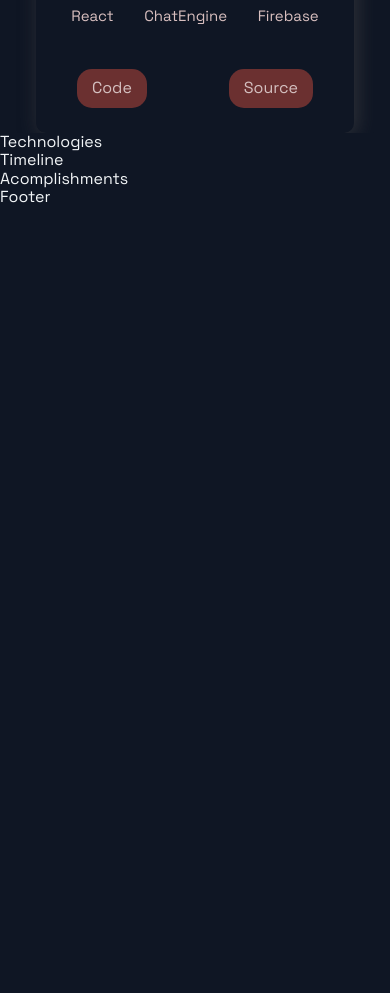
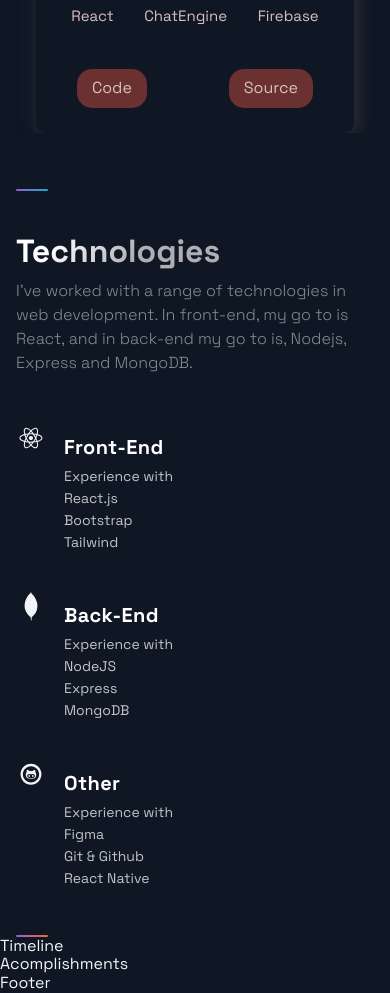
Before and after one commit to robmartel/modern_portfolio_structure, a Next.js app: page / in a window 390 px wide. Shown: the part 2900-3893 px from the top of the page. Before the commit the page ends 3107 px from the top, so only its background shows below. Built offline with nearby package versions, Linux system fonts and the light colour scheme.

Commit message:
created technologies component and styled making sure it is responsive

```diff
--- a/src/components/Technologies/Technologies.js
+++ b/src/components/Technologies/Technologies.js
@@ -1,12 +1,61 @@
 import React from 'react';
-import { DiFirebase, DiReact, DiZend } from 'react-icons/di';
+import { DiMongodb, DiReact, DiGithub,  } from 'react-icons/di';
 import { Section, SectionDivider, SectionText, SectionTitle } from '../../styles/GlobalComponents';
 import { List, ListContainer, ListItem, ListParagraph, ListTitle } from './TechnologiesStyles';
 
 const Technologies = () =>  (
-  <div>
-    Technologies
-  </div>
+  <Section id="tech">
+    <SectionDivider divider />
+    <SectionTitle>Technologies</SectionTitle>
+    <SectionText>
+      I've worked with a range of technologies in web development. In front-end, my go to is React, and in back-end my go to is, Nodejs, Express and MongoDB.
+    </SectionText>
+    <List>
+      <ListItem>
+        <picture>
+          <DiReact size="3rem" />
+        </picture>
+        <ListContainer>
+          <ListTitle>Front-End</ListTitle>
+          <ListParagraph>
+            Experience with <br />
+            React.js <br />
+            Bootstrap <br />
+            Tailwind <br />
+          </ListParagraph>
+        </ListContainer>
+      </ListItem>
+      <ListItem>
+        <picture>
+          <DiMongodb size="3rem" />
+        </picture>
+        <ListContainer>
+          <ListTitle>Back-End</ListTitle>
+          <ListParagraph>
+            Experience with <br />
+            NodeJS <br />
+            Express <br />
+            MongoDB
+          </ListParagraph>
+        </ListContainer>
+      </ListItem>
+      <ListItem>
+        <picture>
+          <DiGithub size="3rem" />
+        </picture>
+        <ListContainer>
+          <ListTitle>Other</ListTitle>
+          <ListParagraph>
+            Experience with <br />
+            Figma <br />
+            Git & Github <br />
+            React Native
+          </ListParagraph>
+        </ListContainer>
+      </ListItem>
+    </List>
+    <SectionDivider colorAlt />
+  </Section>
 );
 
 export default Technologies;
--- a/src/components/Technologies/TechnologiesStyles.js
+++ b/src/components/Technologies/TechnologiesStyles.js
@@ -66,6 +66,7 @@
   line-height: 32px;
   letter-spacing: 0.02em;
   color: #FFFFFF;
+  margin-top: 1rem;
   margin-bottom: 8px;
 
 @media ${props => props.theme.breakpoints.md}{
```
